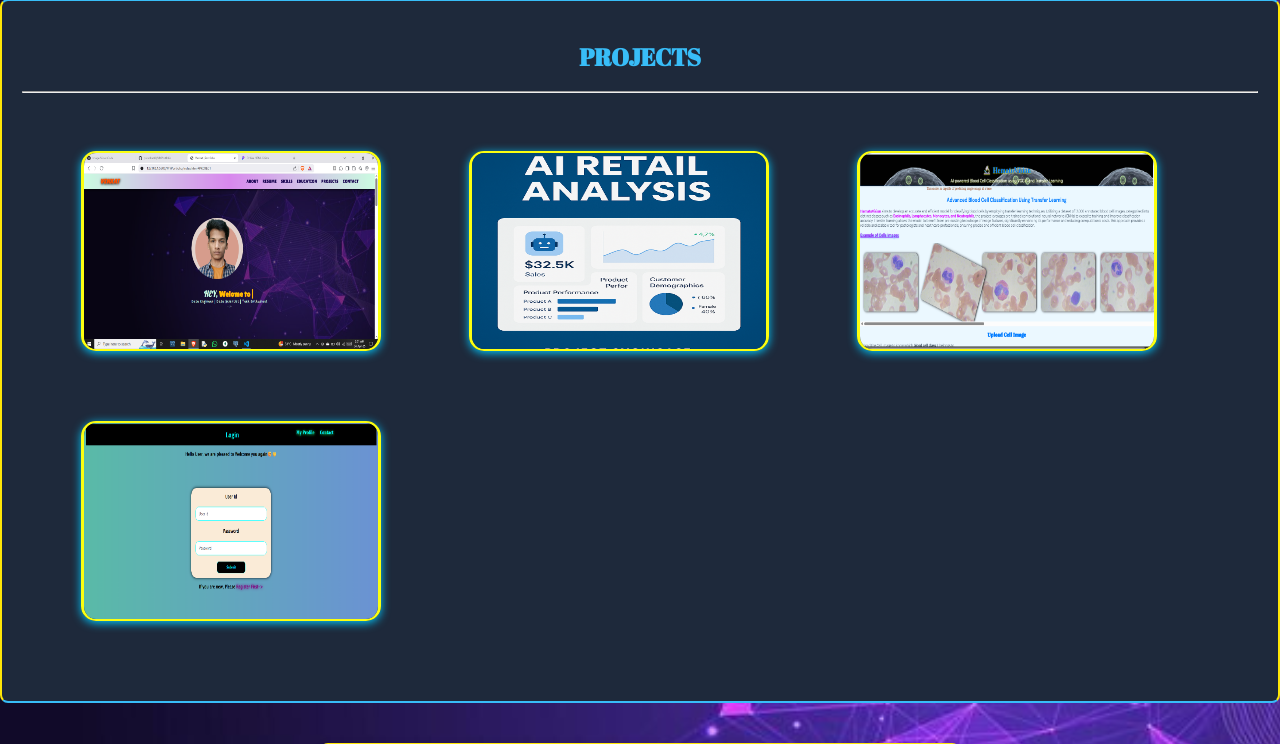
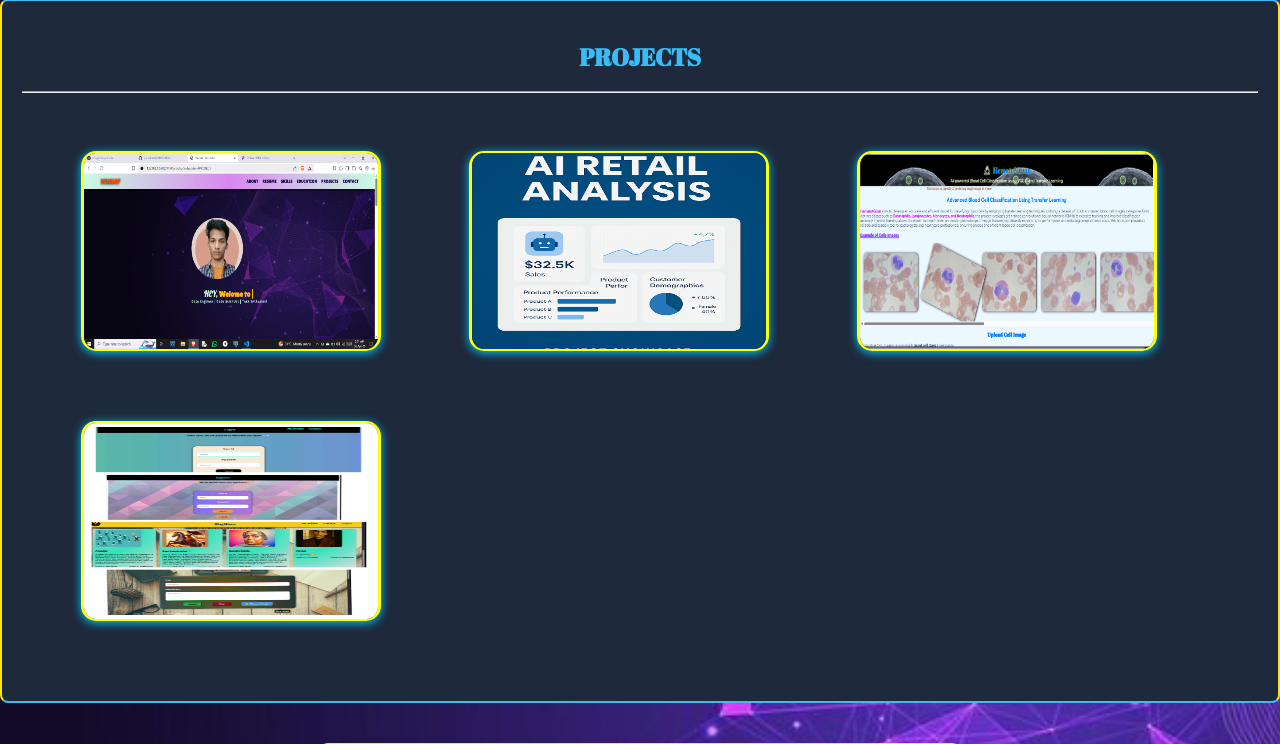
Before and after one commit to grvenkat40/MYPortfolio, a Flask app: page / in a window 1280 px wide. Shown: the part 2952-3696 px from the top of the page. Run offline with Flask 3, Linux system fonts and the light colour scheme.

Commit message:
project updated

```diff
--- a/templates/index.html
+++ b/templates/index.html
@@ -244,7 +244,7 @@
 
         <!-- Project 4 -->
         <div class="project-card">
-            <img src="../static/images/Blogsmine.png" alt="BookHive Screenshot" class="project-image">
+            <img src="../static/images/Blogsmine_project.jpg" alt="BookHive Screenshot" class="project-image">
             <div class="project-overlay">
                 <h3>Blogsmine</h3>
                 <p>BlogsMine is a simple blogging platform where users can create, upload, and view blogs with images in a clean, responsive layout. ✅</p>
```
Also changed, not shown: static/images/Blogsmine_project.jpg (added).
